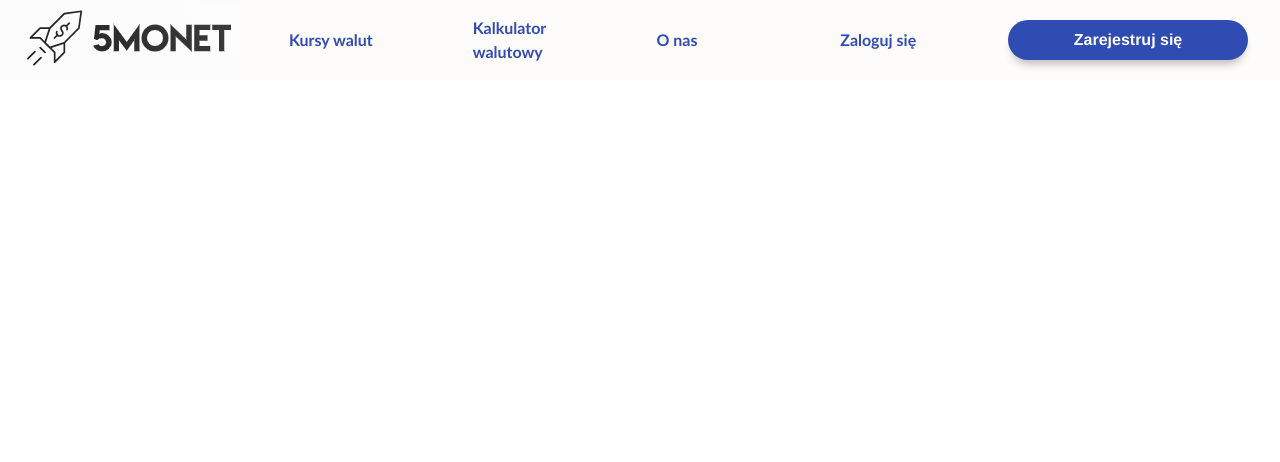
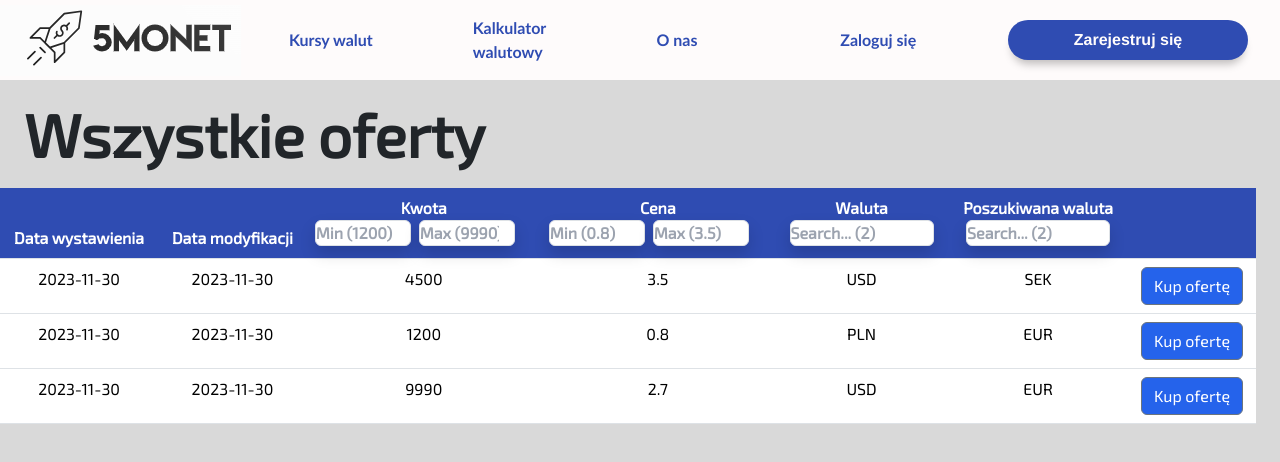
Before and after one commit to PIS-5M/kantor, a React (Create React App) app in the folder app/: page /oferty in a window 1280 px wide. Shown: the top 462 px of the page. Built offline with nearby package versions, Linux system fonts and the light colour scheme.

Commit message:
P5K-23 display all offers

```diff
--- a/app/src/App.jsx
+++ b/app/src/App.jsx
@@ -15,7 +15,8 @@ import clientToken from "./ClientToken";
 import { TransactionsHistory } from "./views/TransactionsHistory";
 import { MyOffers } from "./views/MyOffers";
 import { Toaster } from "react-hot-toast";
-import { CreateOfferForm } from "./components/CreateOfferForm";
+// import { CreateOfferForm } from "./components/CreateOfferForm";
+import { AllOffers } from "./views/AllOffers";
 
 function App() {
   const { userId } = clientToken();
@@ -37,7 +38,8 @@ function App() {
                 element={<TransactionsHistory />}
               />
               <Route exact path="/moje_oferty" element={<MyOffers />} />
-              <Route exact path="/dodaj" element={<CreateOfferForm />} />
+              {/* <Route exact path="/dodaj" element={<CreateOfferForm />} /> */}
+              <Route exact path="/oferty" element={<AllOffers />} />
             </Routes>
           </Col>
         </Row>
--- /dev/null
+++ b/app/src/components/AllOffersTable.jsx
@@ -0,0 +1,101 @@
+import React from "react";
+import {
+  createColumnHelper,
+  flexRender,
+  getCoreRowModel,
+  getFacetedMinMaxValues,
+  getFacetedRowModel,
+  getFacetedUniqueValues,
+  getFilteredRowModel,
+  useReactTable,
+} from "@tanstack/react-table";
+import { Button, Table } from "reactstrap";
+import { Filter } from "./table-utils";
+const columnHelper = createColumnHelper();
+
+const columns = [
+  columnHelper.accessor("publication_date", {
+    header: "Data wystawienia",
+    cell: ({ getValue }) => getValue().toLocaleString(),
+    enableColumnFilter: false,
+  }),
+  columnHelper.accessor("last_modification_date", {
+    header: "Data modyfikacji",
+    cell: ({ getValue }) => getValue().toLocaleString(),
+    enableColumnFilter: false,
+  }),
+  columnHelper.accessor("value", {
+    header: "Kwota",
+  }),
+  columnHelper.accessor("exchange_rate", {
+    header: "Cena",
+  }),
+  columnHelper.accessor("currency", {
+    header: "Waluta",
+  }),
+  columnHelper.accessor("wanted_currency", {
+    header: "Poszukiwana waluta",
+  }),
+  columnHelper.display({
+    header: "",
+    id: "buy",
+    cell: ({ row }) => (
+      <Button className="bg-blue-600 hover:bg-blue-600/90">Kup ofertę</Button>
+    ),
+  }),
+];
+
+export const AllOffersTable = ({ data }) => {
+  const [columnFilters, setColumnFilters] = React.useState([]);
+  const table = useReactTable({
+    data,
+    columns,
+    state: {
+      columnFilters,
+    },
+    onColumnFiltersChange: setColumnFilters,
+    getCoreRowModel: getCoreRowModel(),
+    getFilteredRowModel: getFilteredRowModel(),
+    getFacetedMinMaxValues: getFacetedMinMaxValues(),
+    getFacetedRowModel: getFacetedRowModel(),
+    getFacetedUniqueValues: getFacetedUniqueValues(),
+  });
+  return (
+    <Table className="custom-table">
+      <thead className="!bg-blue-600 !text-white text-center ">
+        {table.getHeaderGroups().map((headerGroup) => (
+          <tr key={headerGroup.id}>
+            {headerGroup.headers.map((header) => (
+              <th key={header.id} colSpan={header.colSpan}>
+                {flexRender(
+                  header.column.columnDef.header,
+                  header.getContext()
+                )}
+                {header.column.getCanFilter() ? (
+                  <div className="text-black">
+                    <Filter column={header.column} table={table} />
+                  </div>
+                ) : null}
+              </th>
+            ))}
+          </tr>
+        ))}
+      </thead>
+      <tbody>
+        {table.getRowModel().rows.map((row) => {
+          return (
+            <tr key={row.id}>
+              {row.getVisibleCells().map((cell) => {
+                return (
+                  <td className="text-center" key={cell.id}>
+                    {flexRender(cell.column.columnDef.cell, cell.getContext())}
+                  </td>
+                );
+              })}
+            </tr>
+          );
+        })}
+      </tbody>
+    </Table>
+  );
+};
--- /dev/null
+++ b/app/src/components/table-utils.jsx
@@ -0,0 +1,102 @@
+import React from "react";
+
+export function Filter({ column, table }) {
+  const firstValue = table
+    .getPreFilteredRowModel()
+    .flatRows[0]?.getValue(column.id);
+
+  const columnFilterValue = column.getFilterValue();
+
+  const sortedUniqueValues = React.useMemo(
+    () =>
+      typeof firstValue === "number"
+        ? []
+        : Array.from(column.getFacetedUniqueValues().keys()).sort(),
+    [column.getFacetedUniqueValues()]
+  );
+
+  return typeof firstValue === "number" ? (
+    <div>
+      <div className="flex space-x-2">
+        <DebouncedInput
+          type="number"
+          min={Number(column.getFacetedMinMaxValues()?.[0] ?? "")}
+          max={Number(column.getFacetedMinMaxValues()?.[1] ?? "")}
+          value={columnFilterValue?.[0] ?? ""}
+          onChange={(value) =>
+            column.setFilterValue((old) => [value, old?.[1]])
+          }
+          placeholder={`Min ${
+            column.getFacetedMinMaxValues()?.[0]
+              ? `(${column.getFacetedMinMaxValues()?.[0]})`
+              : ""
+          }`}
+          className="w-24 border shadow rounded"
+        />
+        <DebouncedInput
+          type="number"
+          min={Number(column.getFacetedMinMaxValues()?.[0] ?? "")}
+          max={Number(column.getFacetedMinMaxValues()?.[1] ?? "")}
+          value={columnFilterValue?.[1] ?? ""}
+          onChange={(value) =>
+            column.setFilterValue((old) => [old?.[0], value])
+          }
+          placeholder={`Max ${
+            column.getFacetedMinMaxValues()?.[1]
+              ? `(${column.getFacetedMinMaxValues()?.[1]})`
+              : ""
+          }`}
+          className="w-24 border shadow rounded"
+        />
+      </div>
+      <div className="h-1" />
+    </div>
+  ) : (
+    <>
+      <datalist id={column.id + "list"}>
+        {sortedUniqueValues.slice(0, 5000).map((value) => (
+          <option value={value} key={value} />
+        ))}
+      </datalist>
+      <DebouncedInput
+        type="text"
+        value={columnFilterValue ?? ""}
+        onChange={(value) => column.setFilterValue(value)}
+        placeholder={`Search... (${column.getFacetedUniqueValues().size})`}
+        className="w-36 border shadow rounded"
+        list={column.id + "list"}
+      />
+      <div className="h-1" />
+    </>
+  );
+}
+
+// A debounced input react component
+function DebouncedInput({
+  value: initialValue,
+  onChange,
+  debounce = 500,
+  ...props
+}) {
+  const [value, setValue] = React.useState(initialValue);
+
+  React.useEffect(() => {
+    setValue(initialValue);
+  }, [initialValue]);
+
+  React.useEffect(() => {
+    const timeout = setTimeout(() => {
+      onChange(value);
+    }, debounce);
+
+    return () => clearTimeout(timeout);
+  }, [value]);
+
+  return (
+    <input
+      {...props}
+      value={value}
+      onChange={(e) => setValue(e.target.value)}
+    />
+  );
+}
--- /dev/null
+++ b/app/src/views/AllOffers.jsx
@@ -0,0 +1,39 @@
+import React from "react";
+import { AllOffersTable } from "../components/AllOffersTable";
+
+export const AllOffers = () => {
+  const dummy = [
+    {
+      publication_date: new Date().toISOString().split("T")[0],
+      last_modification_date: new Date().toISOString().split("T")[0],
+      value: 4500,
+      exchange_rate: 3.5,
+      currency: "USD",
+      wanted_currency: "SEK",
+    },
+    {
+      publication_date: new Date().toISOString().split("T")[0],
+      last_modification_date: new Date().toISOString().split("T")[0],
+      value: 1200,
+      exchange_rate: 0.8,
+      currency: "PLN",
+      wanted_currency: "EUR",
+    },
+    {
+      publication_date: new Date().toISOString().split("T")[0],
+      last_modification_date: new Date().toISOString().split("T")[0],
+      value: 9990,
+      exchange_rate: 2.7,
+      currency: "USD",
+      wanted_currency: "EUR",
+    },
+  ];
+  return (
+    <div className="flex flex-col min-w-full justify-center min-h-full GREY_BG ">
+      <header className="p-4 flex justify-between items-center">
+        <h1 className="font-semibold text-6xl">Wszystkie oferty</h1>
+      </header>
+      <AllOffersTable data={dummy} />
+    </div>
+  );
+};
```
